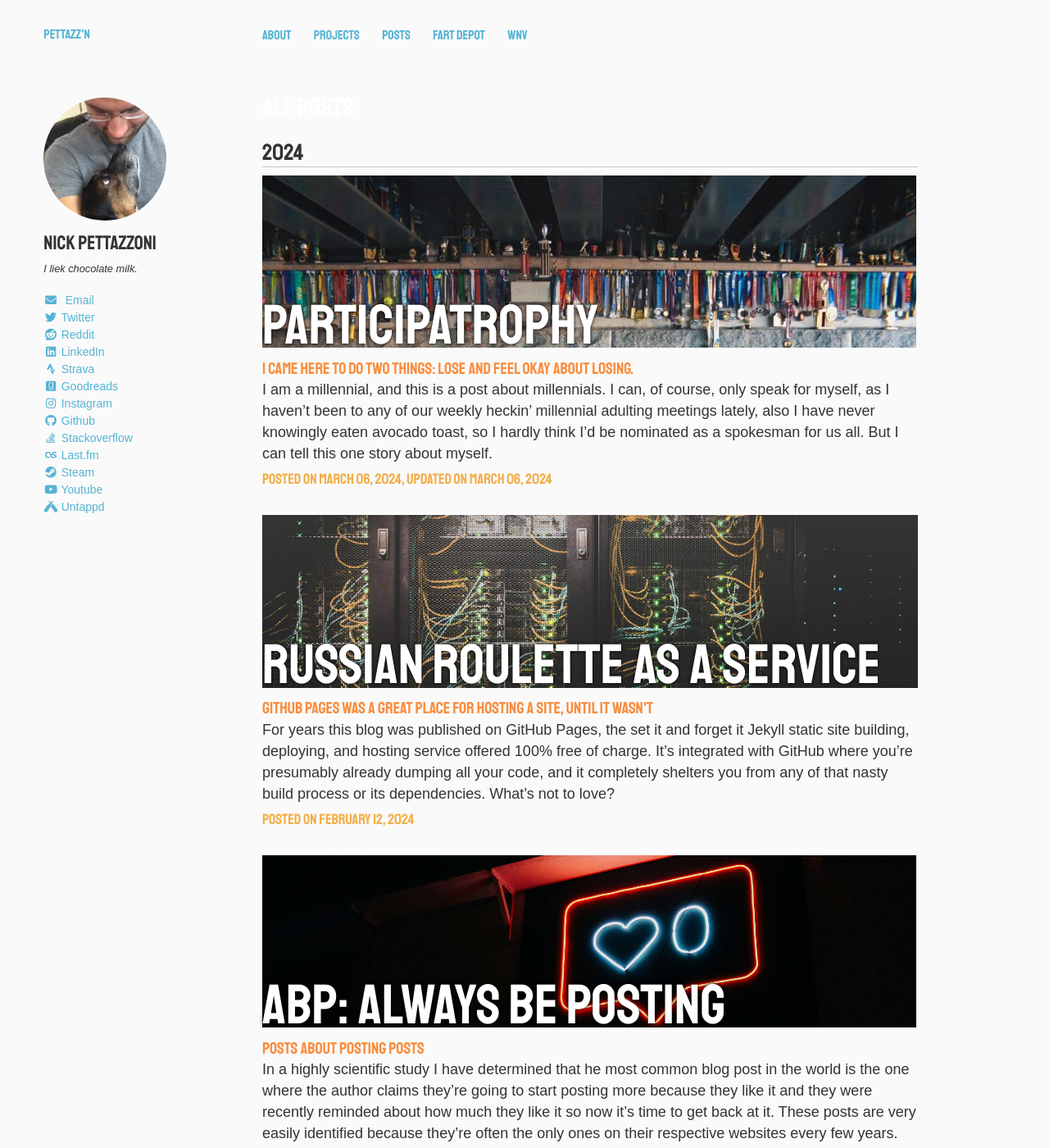
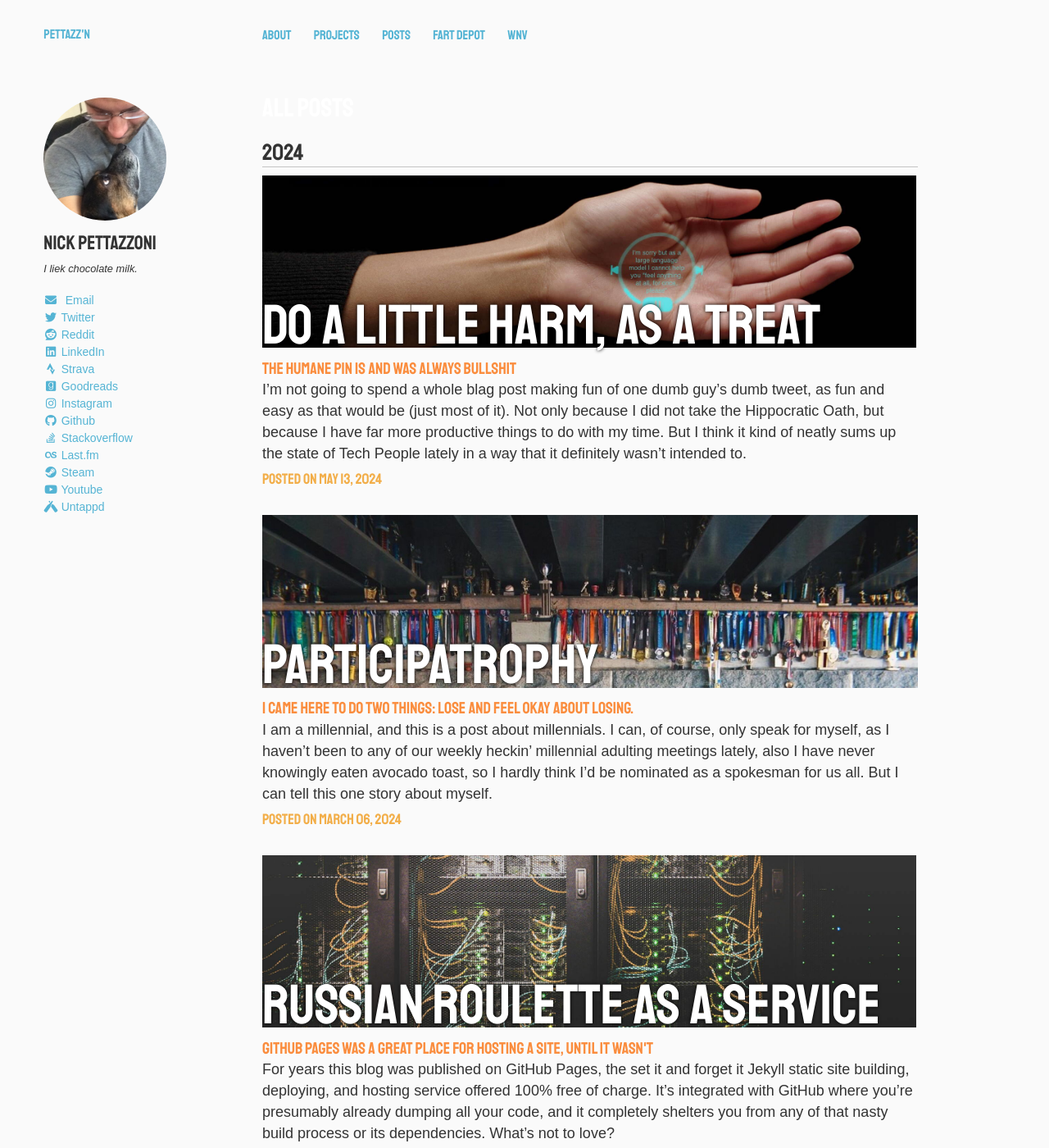
Before and after one commit to pettazz/pettazz.com, a Jekyll site: the page built from posts/index.md, in a window 1280 px wide and 1400 px high. Shown: the whole window at 82% size. Built offline with Jekyll 4.4.1, drawn with Linux system fonts in a browser that asks for light colours; nearby versions of some CDN libraries; some web fonts are replaced; some of the changed lines change nothing that is shown.

Commit message:
dont be doing no harm now ok

```diff
--- a/_posts/2024-03-06-participatrophy.md
+++ b/_posts/2024-03-06-participatrophy.md
@@ -1,7 +1,6 @@
 ---
 layout: post
 published: true
-modified: 2024-03-06
 title: "Participatrophy"
 tagline: "I came here to do two things: lose and feel okay about losing."
 tags: [blag, opinions, politics, age, leftism, generations]
--- /dev/null
+++ b/_posts/2024-05-13-doing-harm.md
@@ -0,0 +1,24 @@
+---
+layout: post
+published: true
+title: "Do a Little Harm, as a Treat"
+tagline: "The Humane Pin is and was always bullshit"
+tags: [blag, opinions, AI, Humane Pin, techno-optimism, TESCREAL]
+image: humanepin.jpg
+---
+
+I’m not going to spend a whole blag post making fun of one dumb guy’s dumb tweet, as fun and easy as that would be (just most of it). Not only because I did not take the Hippocratic Oath, but because I have [far more productive things to do with my time](https://steamcommunity.com/id/pettazz). But I think it kind of neatly sums up the state of Tech People lately in a way that it definitely wasn’t intended to.
+
+![A very dumb tweet in which some guy responds to a review of the Humane Pin by saying: I find it distasteful, almost unethical, to say this when you have 18 million subscribers. Hard to explain why, but with great reach comes great responsibility. Potentially killing someone else’s nascent project reeks of carelessness. First, do no harm.](/images/donoharmtwete.png)
+
+> Original link: [https://x.com/dvassallo/status/1779753281960722706](https://x.com/dvassallo/status/1779753281960722706)
+{: .notice}
+
+“First, do no harm,” is such a weirdly specific quote to pull here. The only[^1] reason you would invoke the Hippocratic Oath like this is if you think what you’re doing is so important, so *vital* that it makes perfect sense to equate it with *being a doctor*. You talk like this when you think you’re doing something so inherently good for humanity that even trying and failing is altruistic. You would think that this person is talking about a machine that reverses climate change by converting carbon into cancer cures that rain from the sky. But they’re not. I don’t know how to emphasize that enough, they’re **extremely not**. They’re talking about a toy for rich people designed to make other people rich. It’s a gadget, it costs $699 (plus $24.99 per month!), and [it does not work](https://www.theverge.com/24084444/humane-ai-pin-hands-on). Even if it did work exactly as advertised, it would still just be a neat little toy that costs $699 (plus $24.99 per month!) that might serve as a first iteration of other neat little toys that eventually cost only like $299 (plus $15.99 per month!). We are not exactly saving lives here.
+
+This isn’t new or surprising; the Tech Industry as a whole long ago perfected a closed loop between ass and lungs as it strove to better huff its own farts. The HBO series Silicon Valley was already [making fun of this a decade ago](https://youtu.be/B8C5sjjhsso). But this really inadvertently lays it bare in a kind of honest way that you don’t often get to see from these people. Whether it’s true believers in [the weird cult that’s basically just a retroactive justification for doing whatever we want](https://www.truthdig.com/articles/the-acronym-behind-our-wildest-ai-dreams-and-nightmares/) or a cynical framing of obscene profit as beneficence, there’s usually some more artifice around it than “criticizing my product is just like letting a patient die on the table.”
+
+I don’t know who he is and I definitely don’t want to find out but I feel confident in saying this dude’s not one of the [luminaries we’re always unfortunately hearing from](https://twitter.com/tsarnick/status/1789115194939265173), he’s just some guy who’s been infected by second, third, or nth order brain rot that trickled down from them. He’s not trying to sell the Humane Pin itself, but he feels invested in selling the idea of AI as vital to humanity’s future[^2]. I could credibly be accused of techno-optimism at times but I don’t think I’ve had this scale of delusion about what we’re all doing here since my brain finished forming.
+
+[^1]: Okay I guess not *only*, it’s also possible to just be very, very stupid.
+[^2]: He does have a blue check so I assume it’s a non-zero amount of attempted financial scam, but hey pobody’s nerfect.
```
Also changed, not shown: images/donoharmtwete.png (added), images/humanepin.jpg (added), images/humanepin@2x.jpg (added).
